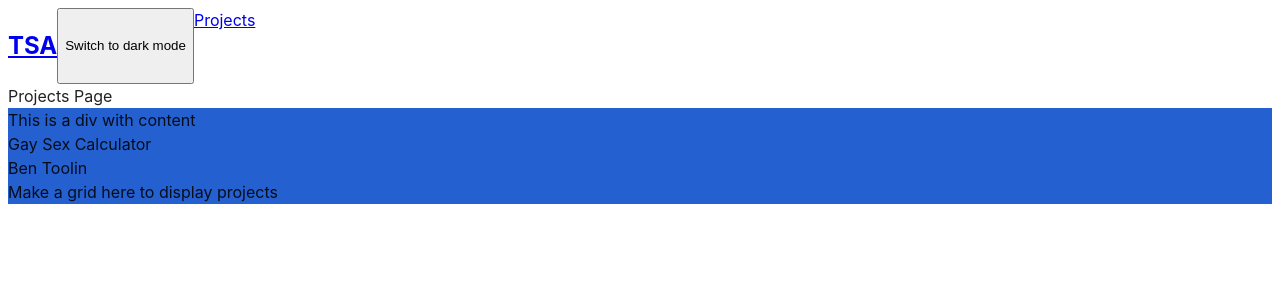
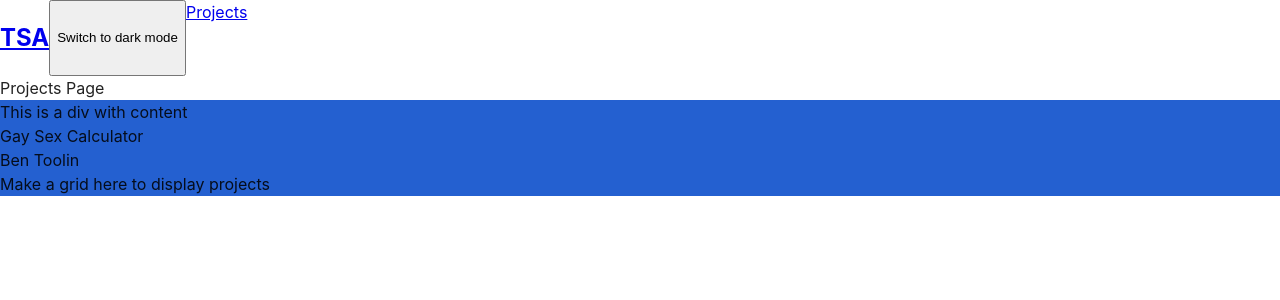
Before and after one commit to JoshBergman/TooSimpleAnalytics-Frontend, a React (Vite) app: page /projects in a window 1280 px wide. Shown: the top 300 px of the page. Built offline with nearby package versions, Linux system fonts and the light colour scheme.

Commit message:
Finaly fixed html bug. Body apparently has a small margin by default.........

```diff
--- a/src/index.css
+++ b/src/index.css
@@ -11,6 +11,10 @@
   -webkit-text-size-adjust: 100%;
 }
 
+body {
+  /* Who in their right mind made this not default */
+  margin: 0;
+}
 
 .dark {
   /* Dark mode colors */
@@ -26,17 +30,11 @@
   --text-default: hsla(0, 0%, 0%, 0.87);
 }
 
-.dark, .light {
+.dark,
+.light {
   /* Styles for main div (App div / root container) */
   background-color: var(--html-page-color);
   color: var(--text-default);
-  margin: 0;
-  padding: 0;
-  width: 100%;
 
   min-height: 100vh;
 }
-
-html {
-  background-color: var(--html-page-color);
-}
```
